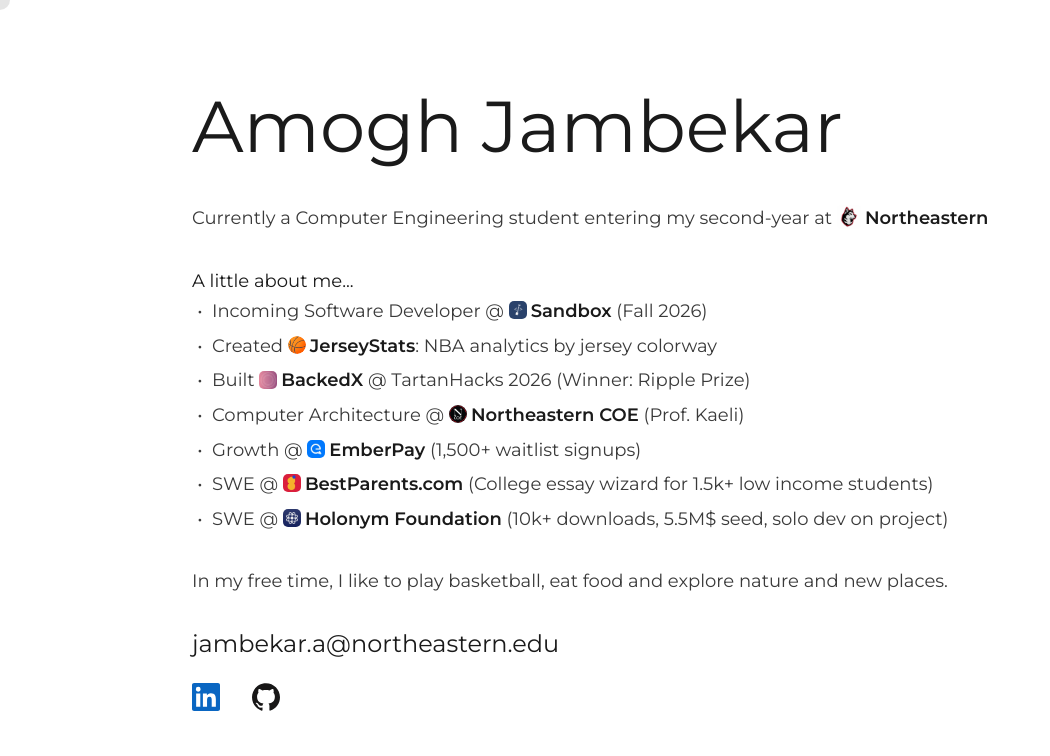
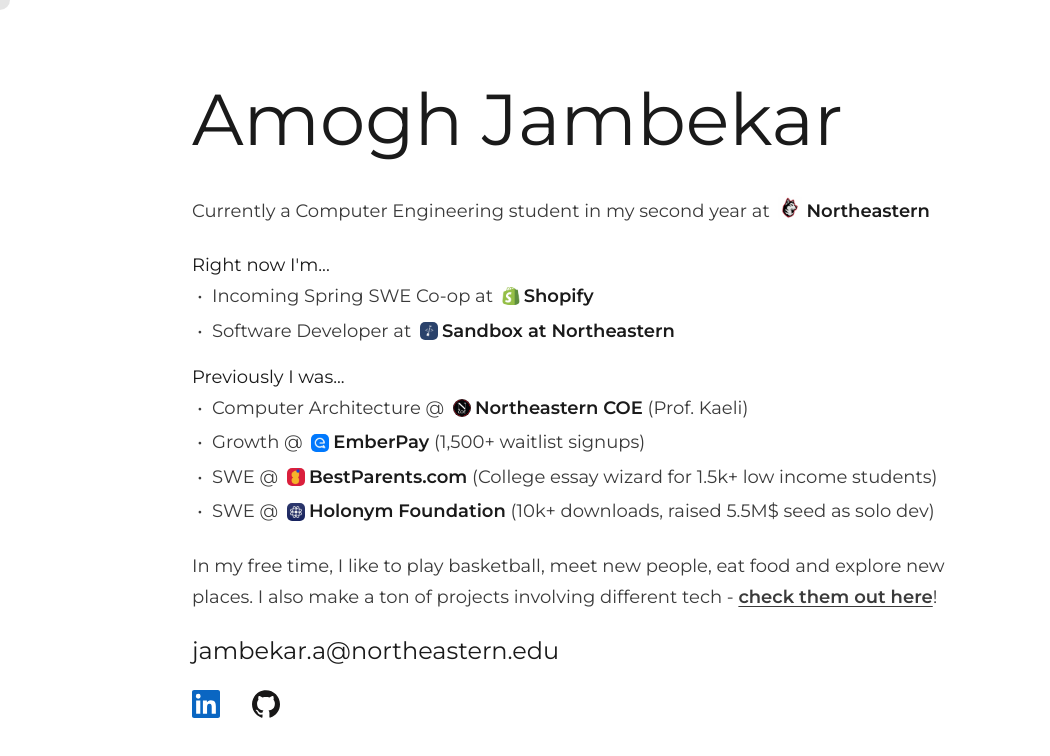
Before and after one commit to AmoghJambekar/Personal-Website, a Next.js app: page / in a window 1280 px wide. Shown: the top 756 px of the page, without its empty margins (0-1050 px from the left). Built offline with nearby package versions, Linux system fonts and the light colour scheme.

Commit message:
feat: updates formatting and changes styling, implements roots for what will be a project page, adds new accomplishments, general text update

```diff
--- a/src/app/page.tsx
+++ b/src/app/page.tsx
@@ -26,7 +26,7 @@
 
 
 const CURRENT_LINE: Segment[] = [
-  { text: "Currently a Computer Engineering student entering my second-year at " },
+  { text: "Currently a Computer Engineering student in my second year at " },
   {
     link: {
       text: "Northeastern",
@@ -36,40 +36,30 @@
   },
 ];
 
-const EXPERIENCE: Segment[][] = [
+const CURRENT: Segment[][] = [
   [
-    { text: "Incoming Software Developer @ " },
+    { text: "Incoming Spring SWE Co-op at " },
     {
       link: {
-        text: "Sandbox",
-        url: "https://www.sandboxnu.com/",
-        icon: { src: "/sandbox.png", alt: "Sandbox" },
+        text: "Shopify",
+        url: "https://www.shopify.com/",
+        icon: { src: "/icon_shopify.png", alt: "Shopify" },
       },
     },
-    { text: " (Fall 2026)" },
   ],
   [
-    { text: "Created " },
+    { text: "Software Developer at " },
     {
       link: {
-        text: "JerseyStats",
-        url: "https://jerseystats.up.railway.app/",
-        icon: { src: "/jerseystats_favicon.png", alt: "JerseyStats", radius: 50 },
+        text: "Sandbox at Northeastern",
+        url: "https://www.sandboxnu.com/",
+        icon: { src: "/sandbox.png", alt: "Sandbox at Northeastern" },
       },
     },
-    { text: ": NBA analytics by jersey colorway" },
   ],
-  [
-    { text: "Built " },
-    {
-      link: {
-        text: "BackedX",
-        url: "https://github.com/1N4B0M9/BackedX",
-        icon: { src: "/backedx.png", alt: "BackedX" },
-      },
-    },
-    { text: " @ TartanHacks 2026 (Winner: Ripple Prize)" },
-  ],
+];
+
+const PREVIOUS: Segment[][] = [
   [
     { text: "Computer Architecture @ " },
     {
@@ -112,12 +102,14 @@
         icon: { src: "/holonym.jpeg", alt: "Holonym" },
       },
     },
-    { text: " (10k+ downloads, 5.5M$ seed, solo dev on project)" },
+    { text: " (10k+ downloads, raised 5.5M$ seed as solo dev)" },
   ],
 ];
 
-const FREE_TIME =
-  "In my free time, I like to play basketball, eat food and explore nature and new places.";
+const FREE_TIME_BEFORE =
+  "In my free time, I like to play basketball, meet new people, eat food and explore new places. I also make a ton of projects involving different tech - ";
+
+const PROJECTS_URL = "https://amoghjam.me";
 
 const EMAIL = "jambekar.a@northeastern.edu";
 
@@ -181,12 +173,13 @@
 
   return (
     <span
-      className="inline-block align-middle mr-1 overflow-hidden"
+      className="inline-block mx-1 overflow-hidden"
       style={{
         width: `${size}px`,
         height: `${size}px`,
         borderRadius: `${radius}px`,
-        marginTop: `${-4 + (icon.dy ?? 0)}px`,
+        // em-based so the icon rides the baseline at any font size
+        verticalAlign: icon.dy ? `calc(-0.18em + ${icon.dy}px)` : "-0.18em",
         backgroundColor: icon.bg,
       }}
     >
@@ -231,19 +224,31 @@
 
             {/* Current */}
             <div
-              className="text-base md:text-lg"
+              className="text-base md:text-lg max-w-3xl"
               style={{ color: COLORS.secondary, lineHeight: 1.7 }}
             >
               <p>
                 <SegmentRenderer segments={CURRENT_LINE} />
               </p>
 
-              <p className="mt-8" style={{ color: COLORS.primary }}>
-                A little about me...
+              <p className="mt-6" style={{ color: COLORS.primary }}>
+                Right now I&apos;m...
               </p>
 
               <ul className="mt-0 pl-5 space-y-1" style={{ listStyleType: "'•  '" }}>
-                {EXPERIENCE.map((segments, i) => (
+                {CURRENT.map((segments, i) => (
+                  <li key={i}>
+                    <SegmentRenderer segments={segments} />
+                  </li>
+                ))}
+              </ul>
+
+              <p className="mt-4" style={{ color: COLORS.primary }}>
+                Previously I was...
+              </p>
+
+              <ul className="mt-0 pl-5 space-y-1" style={{ listStyleType: "'•  '" }}>
+                {PREVIOUS.map((segments, i) => (
                   <li key={i}>
                     <SegmentRenderer segments={segments} />
                   </li>
@@ -251,11 +256,28 @@
               </ul>
 
               {/* Free time */}
-              <p className="mt-8">{FREE_TIME}</p>
+              <p className="mt-6">
+                {FREE_TIME_BEFORE}
+                <a
+                  href={PROJECTS_URL}
+                  target="_blank"
+                  rel="noopener noreferrer"
+                  className="inline-link"
+                  style={{
+                    color: "inherit",
+                    fontWeight: 600,
+                    textDecoration: "underline",
+                    textUnderlineOffset: "3px",
+                  }}
+                >
+                  check them out here
+                </a>
+                !
+              </p>
             </div>
 
             {/* Email */}
-            <h2 className="mt-8">
+            <h2 className="mt-6">
               <a
                 href={`mailto:${EMAIL}`}
                 className="contact-link text-xl md:text-2xl leading-tight inline-block"
```
Also changed, not shown: public/icon_shopify.png (added).
